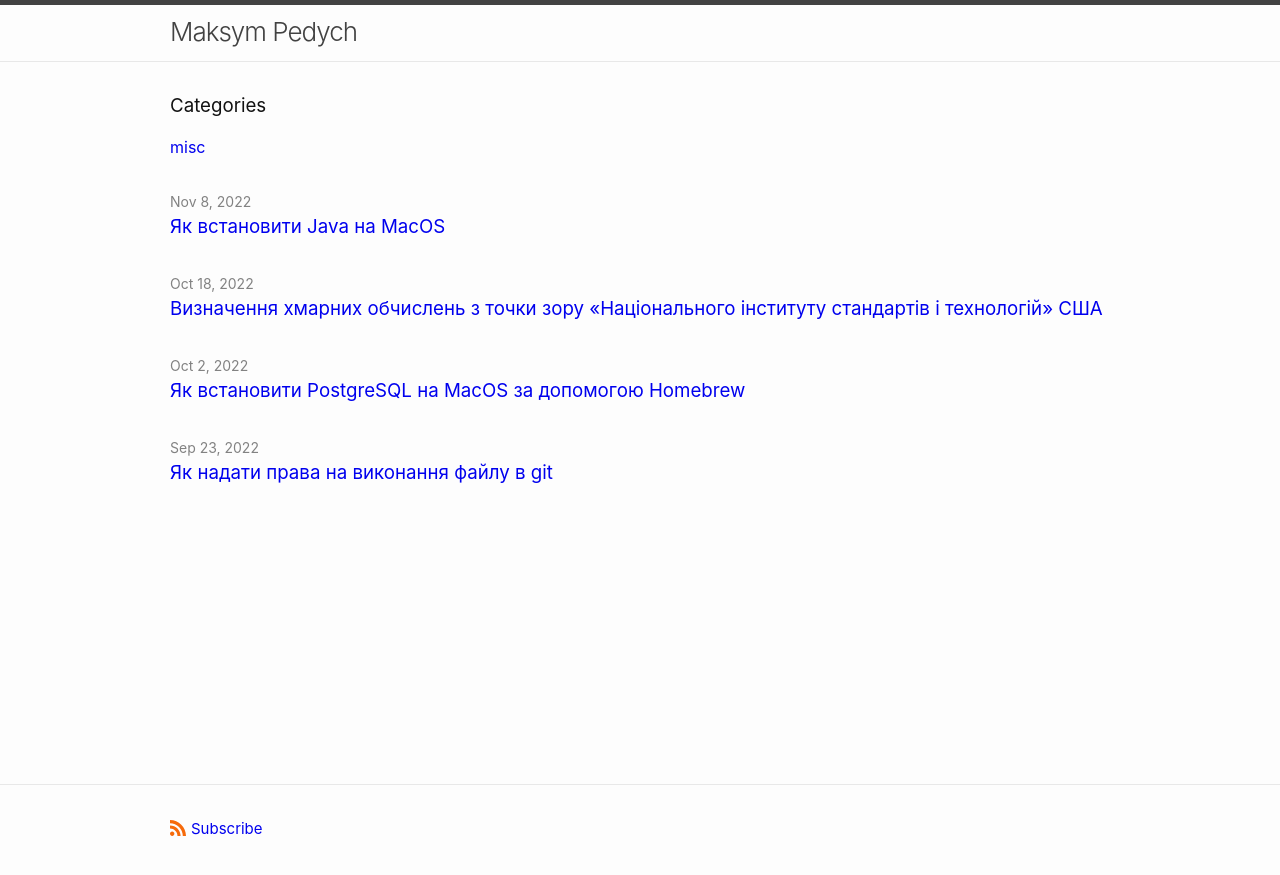
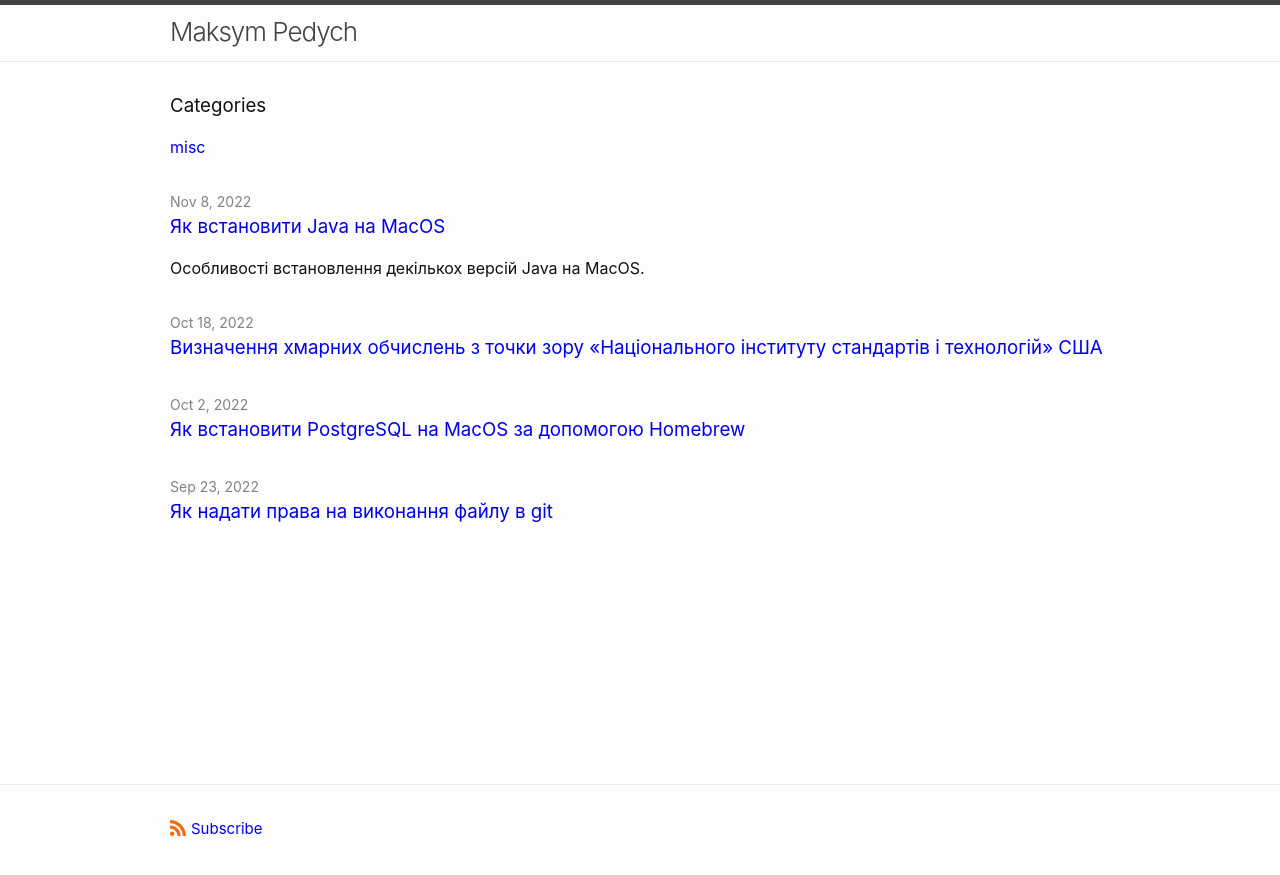
Before and after one commit to mpedych/mpedych.github.io, a Jekyll site: the page built from index.md, in a window 1280 px wide. Shown: the top 875 px of the page. Built offline with Jekyll 4.4.1, drawn with Linux system fonts in a browser that asks for light colours.

Commit message:
Update 2022-11-08-install-java-on-macos.md

```diff
--- a/_posts/2022-11-08-install-java-on-macos.md
+++ b/_posts/2022-11-08-install-java-on-macos.md
@@ -2,6 +2,7 @@
 layout: post
 title: "Як встановити Java на MacOS"
 categories: misc
+short_description: Особливості встановлення декількох версій Java на MacOS.
 ---
 
 З зміною моделі релізів Java в червні 2018 часто виникає необхідність мати декілька версій Java зі змогою швидко переключатись між версіями. В даній статі пропоную розглянути встановлення декількох версій Java та переключання між ними за допомогою змінної `JAVA_HOME`.
```
